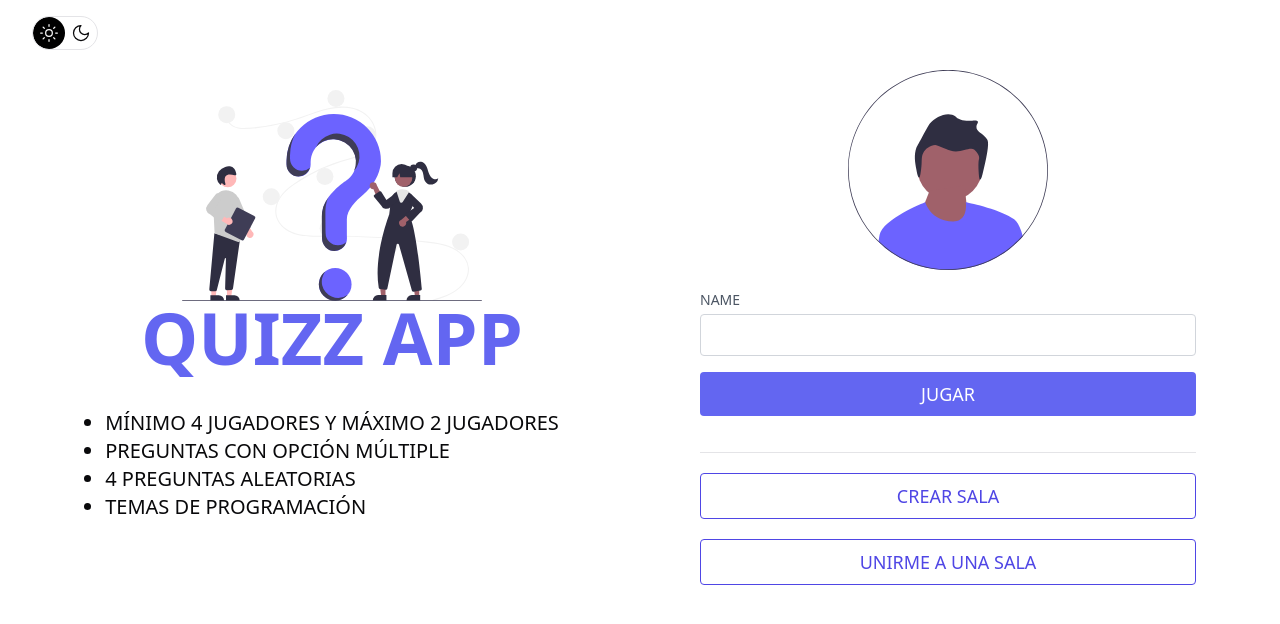
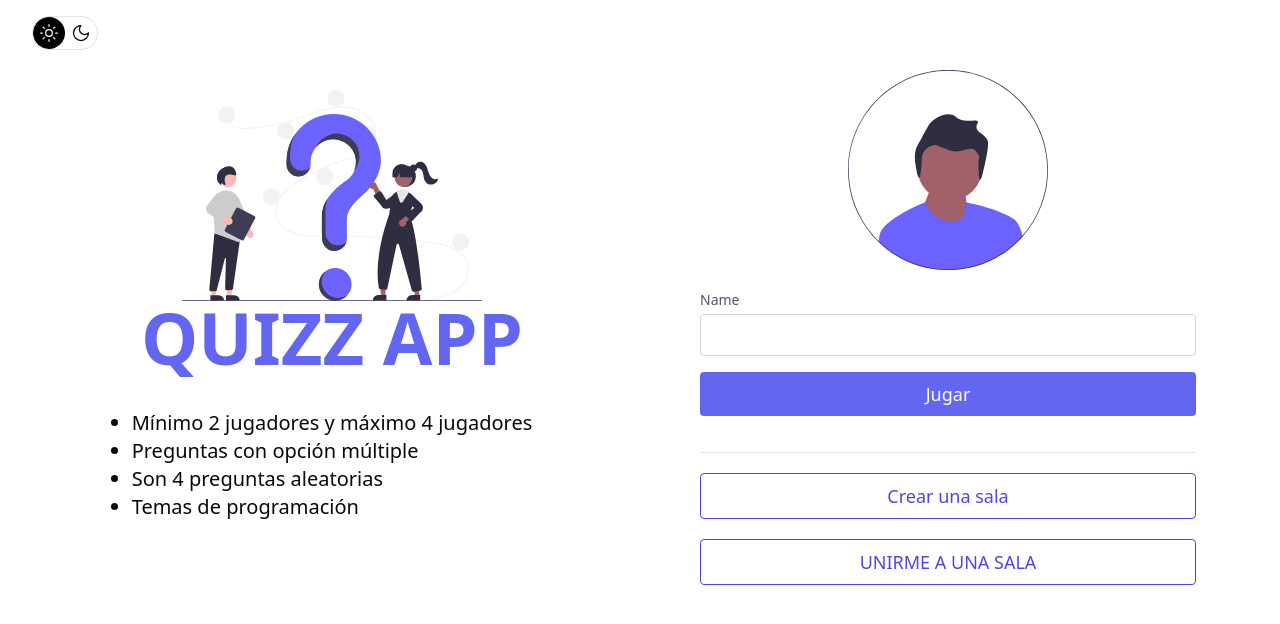
Before and after one commit to PabloAlanesDev/devathon-quiz-frontend, a React (Vite) app: page / in a window 1280 px wide. Shown: the top 624 px of the page. Built offline with nearby package versions, Linux system fonts and the light colour scheme.

Commit message:
fix: change the first letter of texts to uppercase

```diff
--- a/src/components/Instructions.tsx
+++ b/src/components/Instructions.tsx
@@ -9,10 +9,10 @@ export default function Instruccions() {
       </div>
       <div className="text-start">
         <ul className="text-xl list-disc">
-          <li>MÍNIMO 4 JUGADORES Y MÁXIMO 2 JUGADORES</li>
-          <li>PREGUNTAS CON OPCIÓN MÚLTIPLE</li>
-          <li>4 PREGUNTAS ALEATORIAS</li>
-          <li>TEMAS DE PROGRAMACIÓN</li>
+          <li>Mínimo 2 jugadores y máximo 4 jugadores</li>
+          <li>Preguntas con opción múltiple</li>
+          <li>Son 4 preguntas aleatorias</li>
+          <li>Temas de programación</li>
         </ul>
       </div>
     </>
--- a/src/components/MainForm.tsx
+++ b/src/components/MainForm.tsx
@@ -41,20 +41,20 @@ export default function MainForm() {
           <div className="flex flex-col justify-center gap-4 mb-4">
             <form onSubmit={onSubmit}>
               <Input
-                title="name"
+                title="Name"
                 type="text"
                 name={username.name}
                 error={error}
                 onChange={onChange}
               />
               <button className="w-full text-white bg-indigo-500 border-0 py-2 px-6 focus:outline-none hover:bg-indigo-600 rounded text-lg">
-                JUGAR
+                Jugar
               </button>
             </form>
           </div>
           <hr />
           <button className="py-2 px-6 rounded text-indigo-600 text-lg border border-indigo-600 hover:bg-indigo-600 hover:text-white">
-            CREAR SALA
+            Crear una sala
           </button>
           <button className="py-2 px-6 rounded text-indigo-600 text-lg border border-indigo-600 hover:bg-indigo-600 hover:text-white">
             UNIRME A UNA SALA
--- a/src/components/ui/Input.tsx
+++ b/src/components/ui/Input.tsx
@@ -11,7 +11,7 @@ export default function Input({ title, type, name, error, onChange }: Props) {
     <>
       <div className={`relatives ${error ? "" : "mb-4"}`}>
         <label htmlFor="email" className="leading-7 text-sm text-gray-600">
-          {title.toUpperCase()}
+          {title}
         </label>
         <input
           type={type}
```
